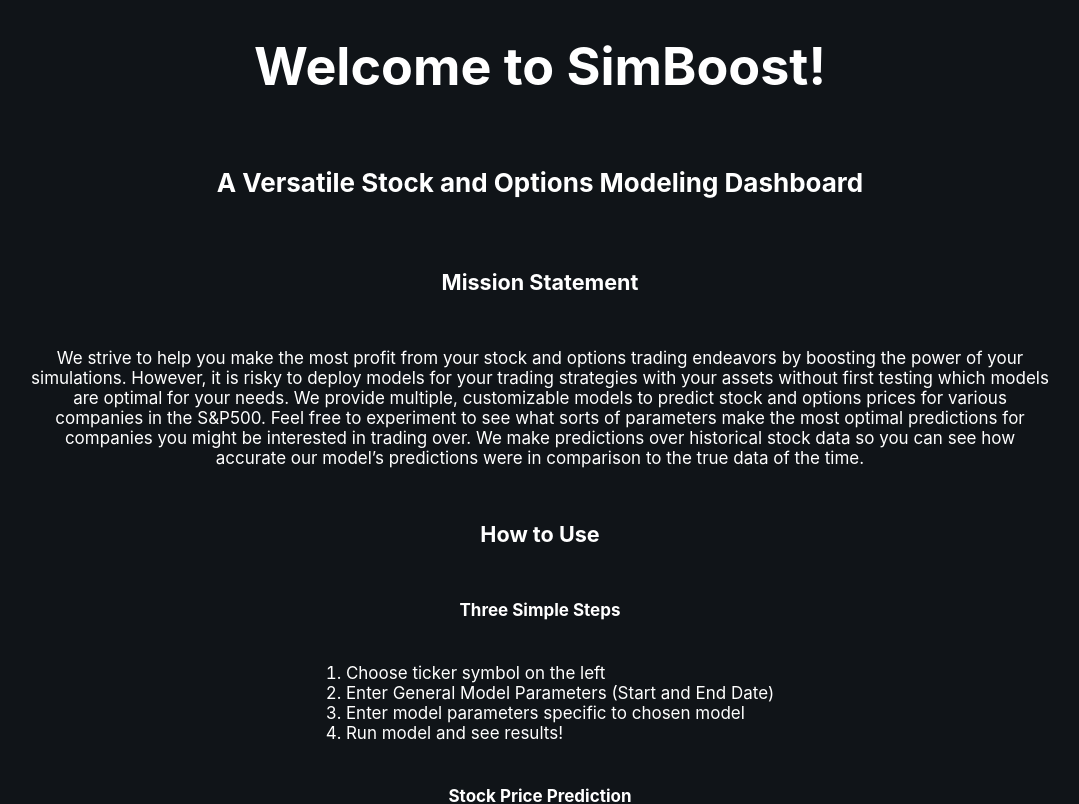
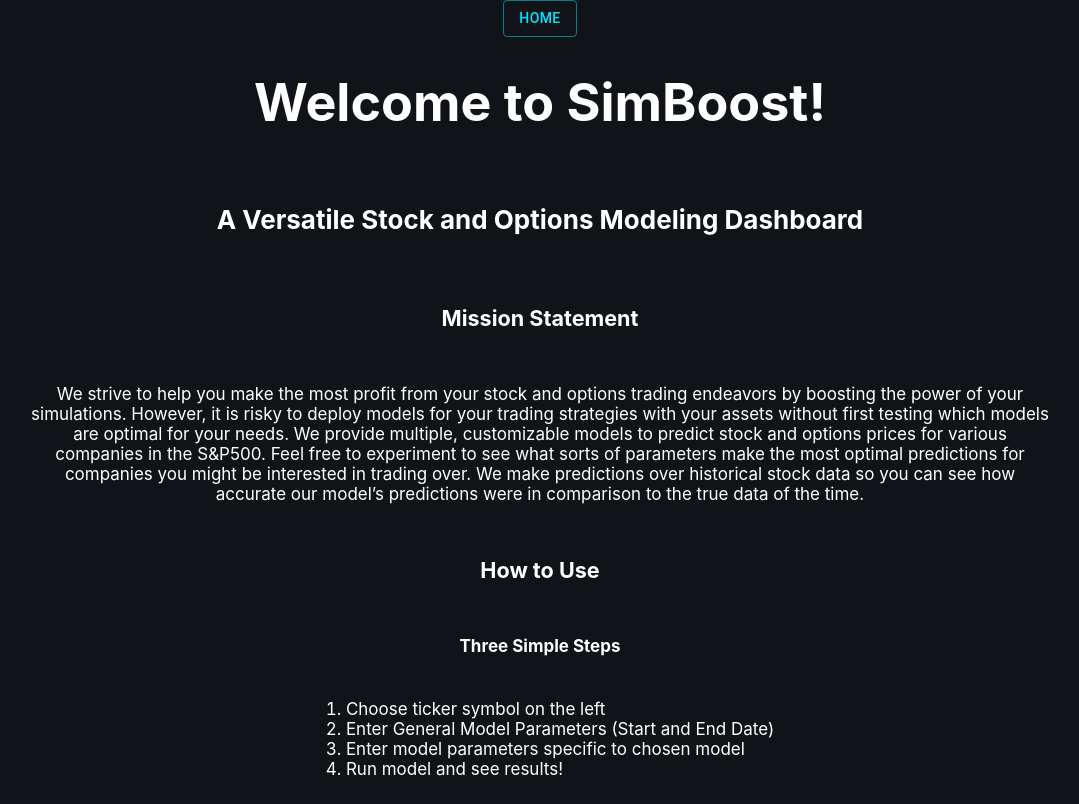
Before and after one commit to p0nk0/SimBoost, a React (Create React App) app in the folder frontend/: page /help in a window 1280 px wide. Shown: the top 804 px of the page, without its empty margins (100-1179 px from the left). Built offline with nearby package versions, Linux system fonts and the light colour scheme.

Commit message:
button back to home

```diff
--- a/frontend/src/pages/Help.js
+++ b/frontend/src/pages/Help.js
@@ -1,5 +1,7 @@
 import { createTheme, ThemeProvider } from '@mui/material/styles';
 import { cyan } from '@mui/material/colors';
+import Button from '@mui/material/Button';
+import { Link } from "react-router-dom";
 
 const theme = createTheme({
     palette: {
@@ -16,7 +18,11 @@
     return (
         <div className="App">
             <header className="App-header">
+
                 <ThemeProvider theme={theme}>
+                <Link to="/">
+                            <Button color="secondary" variant="outlined"> Home </Button>
+                        </Link>
                     <h1 color="green">
                         Welcome to SimBoost!
                     </h1>
```
